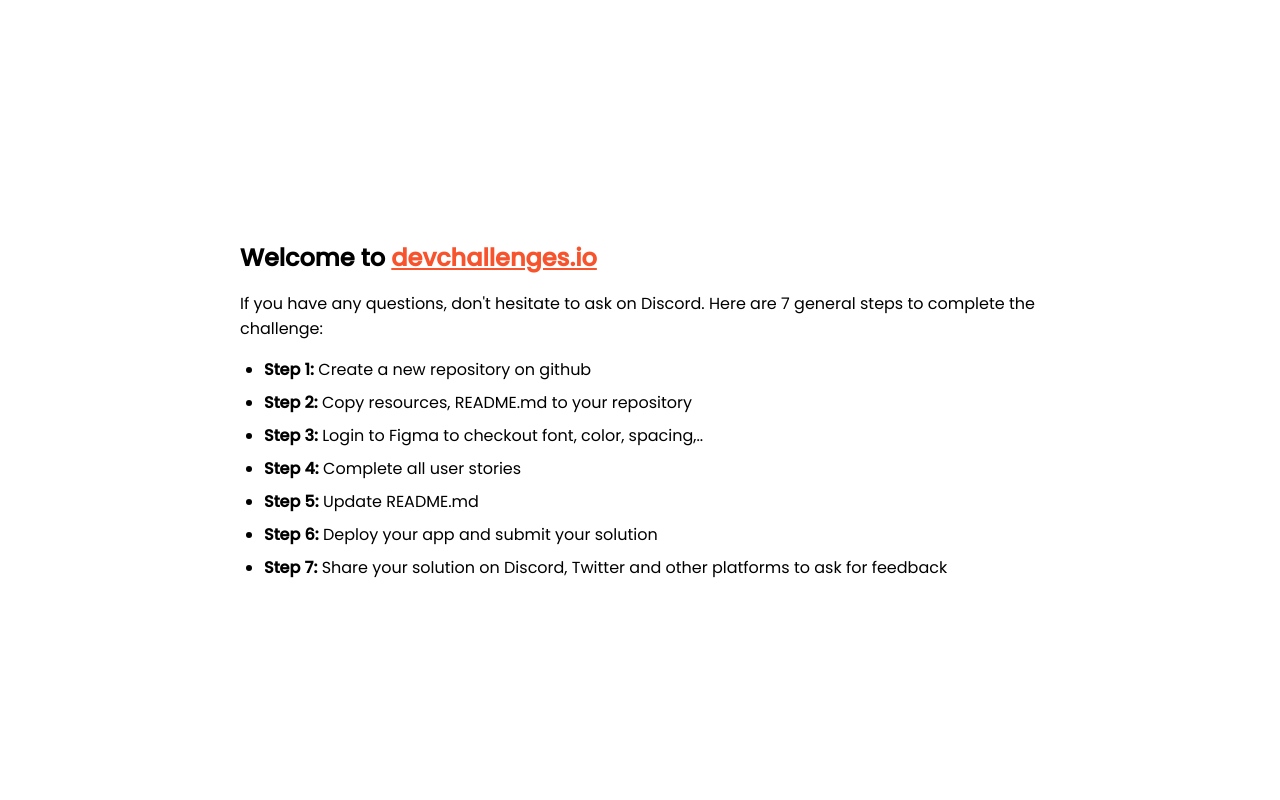
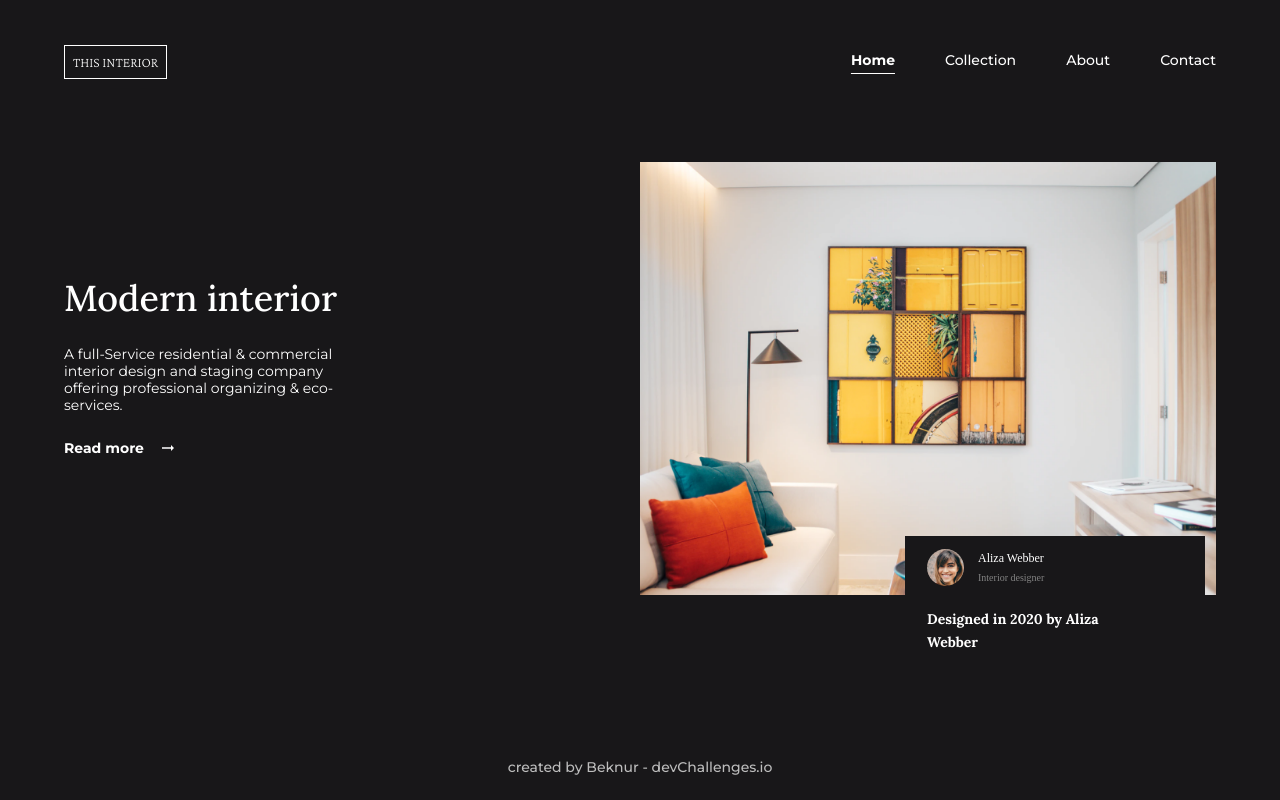
Before and after one commit to PikaBeka/DevChallenges, a plain HTML site: page interior-consultant-master/index.html in a window 1280 px wide. Drawn offline with nearby package versions, Linux system fonts and the light colour scheme.

Commit message:
Added all necessary stylings

```diff
--- a/interior-consultant-master/index.html
+++ b/interior-consultant-master/index.html
@@ -16,80 +16,53 @@
       href="https://devchallenges.io/"
     />
 
-    <link
-      href="https://fonts.googleapis.com/css2?family=Poppins:wght@400;500&display=swap"
-      rel="stylesheet"
-    />
+    <link rel="preconnect" href="https://fonts.googleapis.com">
+<link rel="preconnect" href="https://fonts.gstatic.com" crossorigin>
+<link href="https://fonts.googleapis.com/css2?family=Crimson+Pro:wght@200&family=Lora:wght@500;700&family=Montserrat:wght@400;500;700&display=swap" rel="stylesheet">
 
     <title>Devchallenges</title>
-
-    <style>
-      body {
-        font-family: "Poppins", sans-serif;
-      }
-
-      ul {
-        padding-left: 24px;
-      }
-
-      li {
-        margin-bottom: 8px;
-      }
-
-      .welcome {
-        max-width: 800px;
-        margin: 0 auto;
-      }
-
-      .welcome-text {
-        margin-top: 30vh;
-        font-weight: 500;
-      }
-
-      .welcome-text p {
-        font-size: 1rem;
-        font-weight: 400;
-      }
-
-      .welcome-text h1 {
-        font-size: 1.5rem;
-      }
-
-      .welcome-text a {
-        color: #f7542e;
-      }
+    <link rel="stylesheet" href="style.css">
     </style>
   </head>
   <body>
-    <div class="welcome">
-      <div class="welcome-text">
-        <h1>
-          Welcome to
-          <a href="https://devchallenges.io/" target="_blank"
-            >devchallenges.io</a
-          >
-        </h1>
+    <nav class="wrapper">
+      <p class="logo">
+        This Interior
+      </p>
+      <div id="main-nav" class="overlay">
+        <a href="javascript:void(0)" class="closebtn" onclick="closeNav()"><img src="close_white_24dp.svg" alt=""></a>
+        <ul class="overlay-content">
+          <li><a href="#home" class="active">Home</a></li>
+          <li><a href="#collection">Collection</a></li>
+          <li><a href="#about">About</a></li>
+          <li><a href="#contact">Contact</a></li>
+        </ul>
+      </div>
+      <a href="javascript:void(0)" class="openbtn" onclick="openNav()"><img src="menu_white_24dp.svg" alt=""></a>
+    </nav>
 
-        <p>
-          If you have any questions, don't hesitate to ask on Discord. Here are
-          7 general steps to complete the challenge:
-        </p>
+    <section class="wrapper">
+      <div class="text-content">
+        <h1>Modern interior</h1>
+        <p>A full-Service residential & commercial interior design and staging company offering professional organizing & eco-services.</p>
+        <a href="#more">Read more <img src="arrow_right_alt_white_18dp.svg" alt=""></a>
       </div>
+      <div class="image-content">
+        <img src="photo1.png" alt="" class="img-fluid">
+        <div class="img-text">
+          <div class="img-txt-header">
+            <img src="photo2.png" alt="">
+            <div class="name">
+              <h3>Aliza Webber</h3>
+              <p>Interior designer</p>
+            </div>
+          </div>
+          <h2>Designed in 2020 by Aliza Webber</h2>
+        </div>
+      </div>
+    </section>
 
-      <ul>
-        <li><b>Step 1:</b> Create a new repository on github</li>
-        <li><b>Step 2:</b> Copy resources, README.md to your repository</li>
-        <li>
-          <b>Step 3:</b> Login to Figma to checkout font, color, spacing,..
-        </li>
-        <li><b>Step 4:</b> Complete all user stories</li>
-        <li><b>Step 5:</b> Update README.md</li>
-        <li><b>Step 6:</b> Deploy your app and submit your solution</li>
-        <li>
-          <b>Step 7:</b> Share your solution on Discord, Twitter and other
-          platforms to ask for feedback
-        </li>
-      </ul>
-    </div>
+    <footer>created by Beknur - devChallenges.io</footer>
+    <script src="myScript.js"></script>
   </body>
 </html>
--- /dev/null
+++ b/interior-consultant-master/myScript.js
@@ -0,0 +1,7 @@
+function openNav() {
+  document.getElementById("main-nav").style.width = "100%";
+}
+
+function closeNav() {
+  document.getElementById("main-nav").style.width = "0%";
+}
--- /dev/null
+++ b/interior-consultant-master/style.css
@@ -0,0 +1,347 @@
+*,
+*:before,
+*:after {
+  box-sizing: border-box;
+}
+
+:root {
+  --bg: #181719; /*black color*/
+  --bg-collapse: #f2f2f2; /*light gray color*/
+
+  --txt-color: #fff; /*white color*/
+  --grey-color: #828282; /*grey color*/
+  --txt-footer-color: #a9a9a9; /*grey color*/
+
+  --text-xlg: 3rem; /*48px*/
+  --text-lg: 2.25rem; /*36px*/
+  --text-lg-sm: 1.5rem; /*24px*/
+  --text-md: 1.125rem; /*18px*/
+  --text-md-sm: 0.875rem; /*14px*/
+  --text-sm: 0.75rem; /*12px*/
+  --text-xsm: 0.625rem; /*10px*/
+
+  --Cr-font: "Crimson Pro", serif;
+  --lora-font: "Lora", serif;
+  --mont-font: "Montserrat", sans-serif;
+}
+
+body,
+div,
+h1,
+h2,
+p,
+section,
+img,
+h3,
+footer,
+nav,
+a,
+ul {
+  margin: 0;
+  padding: 0;
+}
+
+body {
+  min-height: 100vh;
+  display: flex;
+  flex-direction: column;
+  font-size: 16px;
+  color: var(--txt-color);
+  background-color: var(--bg);
+}
+
+a {
+  color: var(--txt-color);
+  text-decoration: none;
+  font-family: var(--mont-font);
+}
+
+.img-fluid {
+  max-width: 100%;
+  height: auto;
+}
+
+.wrapper {
+  width: 90%;
+  max-width: 1287px;
+  margin-left: auto;
+  margin-right: auto;
+}
+
+nav.wrapper {
+  margin-top: 19px;
+  margin-bottom: 38px;
+  font-style: normal;
+
+  display: flex;
+  justify-content: space-between;
+  align-items: center;
+}
+
+nav.wrapper .logo {
+  font-family: var(--Cr-font);
+  font-weight: 200;
+  font-size: var(--text-md-sm);
+  line-height: 16px;
+  /* identical to box height */
+
+  text-transform: uppercase;
+  border: 1px solid var(--txt-color);
+
+  padding: 8px;
+}
+
+.overlay {
+  height: 100%;
+  width: 0;
+  position: fixed;
+  z-index: 2;
+  top: 0;
+  left: 0;
+  overflow-x: hidden;
+  transition: 0.5s;
+  background-color: var(--bg);
+}
+
+.overlay-content {
+  position: relative;
+  top: 30%;
+  width: 100%;
+  text-align: center;
+  margin-top: 30px;
+}
+
+.overlay .closebtn {
+  position: absolute;
+  top: 25px;
+  right: 5%;
+}
+
+nav.wrapper ul {
+  list-style: none;
+}
+
+#main-nav ul li {
+  margin-bottom: 32px;
+  font-weight: 500;
+  font-size: var(--text-md);
+  line-height: 22px;
+}
+
+#main-nav a.active {
+  font-weight: bold;
+  text-decoration: underline;
+  text-underline-offset: 8px;
+}
+
+.text-content h1 {
+  margin-bottom: 25px;
+
+  font-family: var(--lora-font);
+  font-weight: 500;
+  font-size: var(--text-lg);
+  line-height: 46px;
+}
+
+.text-content p {
+  margin-bottom: 25px;
+
+  font-family: var(--mont-font);
+  font-weight: normal;
+  font-size: var(--text-md-sm);
+  line-height: 17px;
+  max-width: 250px;
+}
+
+.text-content a {
+  font-weight: bold;
+  font-size: var(--text-md-sm);
+  line-height: 17px;
+  display: flex;
+  align-items: center;
+  margin-bottom: 29px;
+}
+
+.text-content img {
+  margin-left: 15px;
+}
+
+.image-content {
+  position: relative;
+}
+
+.img-text {
+  position: absolute;
+  right: 11px;
+  bottom: -55px;
+  background-color: var(--bg);
+  padding-left: 22px;
+  max-width: 300px;
+  padding-right: 70px;
+}
+
+.img-text .img-txt-header {
+  display: flex;
+  align-items: center;
+  padding-top: 13px;
+  margin-bottom: 22px;
+}
+
+.img-text .img-txt-header img {
+  width: 37px;
+  height: 37px;
+  border-radius: 50%;
+  margin-right: 14px;
+}
+
+.img-text .img-txt-header h3 {
+  font-weight: 500;
+  font-size: var(--text-sm);
+  line-height: 15px;
+  margin-bottom: 6px;
+}
+
+.img-text .img-txt-header p {
+  font-weight: 500;
+  font-size: var(--text-xsm);
+  line-height: 12px;
+  color: var(--grey-color);
+}
+
+.img-text h2 {
+  font-family: var(--lora-font);
+  font-weight: bold;
+  font-size: var(--text-md);
+  line-height: 23px;
+}
+
+section.wrapper {
+  margin-bottom: 61px;
+}
+
+footer {
+  margin-top: auto;
+  font-family: var(--mont-font);
+  text-align: center;
+  font-weight: 500;
+  font-size: var(--text-md-sm);
+  line-height: 17px;
+  color: #bdbdbd;
+  margin-bottom: 24px;
+}
+
+@media only screen and (min-width: 768px) {
+  .overlay {
+    height: auto;
+    width: unset;
+    position: unset;
+    z-index: unset;
+    overflow-x: unset;
+    transition: unset;
+    top: unset;
+    left: unset;
+  }
+
+  .overlay-content {
+    position: unset;
+    width: unset;
+    text-align: unset;
+  }
+
+  .overlay .closebtn {
+    display: none;
+  }
+
+  .openbtn {
+    display: none;
+  }
+
+  nav.wrapper ul {
+    display: flex;
+  }
+
+  ul li {
+    display: inline;
+    margin-left: 50px;
+  }
+
+  #main-nav ul li {
+    font-size: var(--text-md-sm);
+  }
+
+  .text-content {
+    margin-top: auto;
+    margin-bottom: auto;
+  }
+
+  .img-text h2 {
+    font-size: var(--text-md-sm);
+  }
+
+  section.wrapper {
+    margin-top: auto;
+    margin-bottom: auto;
+    display: grid;
+    grid-template-columns: repeat(2, minmax(auto, 1fr));
+    margin-bottom: 140px;
+  }
+
+  .text-content p {
+    max-width: 300px;
+  }
+}
+
+@media only screen and (min-width: 1440px) {
+  #main-nav ul li {
+    font-size: var(--text-md);
+    margin-left: 86px;
+  }
+
+  .text-content h1 {
+    margin-bottom: 40px;
+    font-size: var(--text-xlg);
+  }
+
+  .text-content p {
+    margin-bottom: 48px;
+    font-size: var(--text-lg-sm);
+    line-height: 29px;
+    max-width: 410px;
+  }
+
+  .text-content a {
+    font-size: var(--text-md);
+    line-height: 22px;
+  }
+
+  .img-text {
+    right: 32px;
+    bottom: -50px;
+    padding-left: 20px;
+    max-width: 410px;
+    padding-right: 95px;
+  }
+
+  .img-text .img-txt-header img {
+    width: 50px;
+    height: 50px;
+    border-radius: 50%;
+    margin-right: 19px;
+  }
+
+  .img-text .img-txt-header h3 {
+    font-size: var(--text-md-sm);
+    line-height: 17px;
+    margin-bottom: 8px;
+  }
+
+  .img-text .img-txt-header p {
+    font-size: var(--text-sm);
+    line-height: 15px;
+  }
+
+  .img-text h2 {
+    font-size: var(--text-lg-sm);
+    line-height: 31px;
+  }
+}
```
Also changed, not shown: interior-consultant-master/arrow_right_alt_white_18dp.svg (added), interior-consultant-master/close_white_24dp.svg (added), interior-consultant-master/menu_white_24dp.svg (added).
